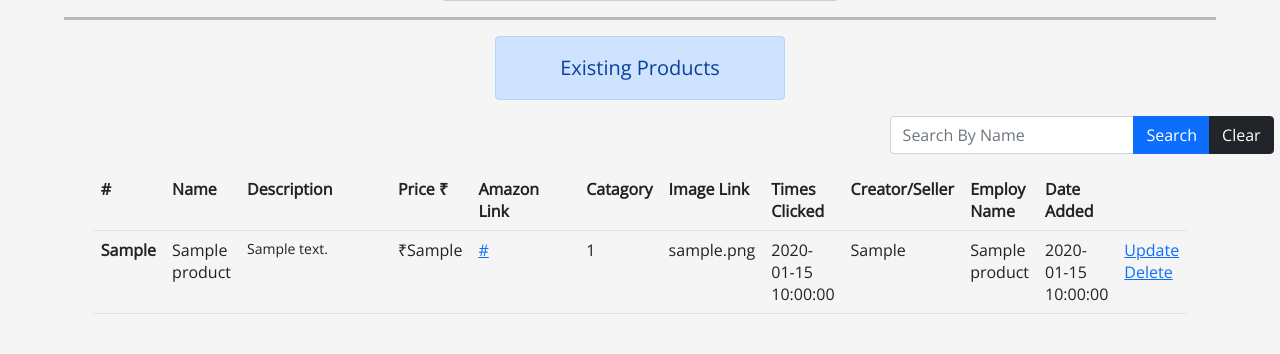
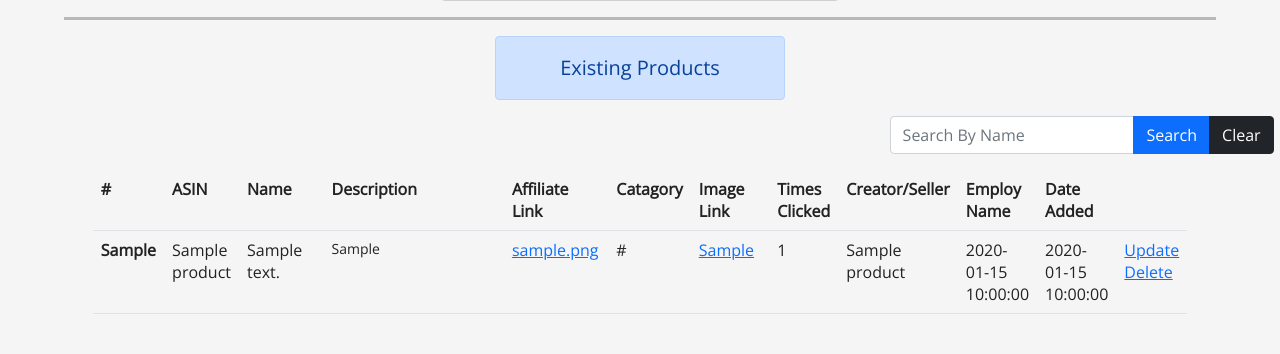
Before and after one commit to sushaanpatel/amazon-finds, a Flask app: page /products in a window 1280 px wide. Shown: the part 488-842 px from the top of the page. Run offline with Flask 2, Linux system fonts and the light colour scheme; a user stored in the database is signed in; tables that the repository leaves empty or names only in its code hold one stand-in row (values such as "Sample post"); some libraries are stand-ins or nearby versions.

Commit message:
changed table to be compatible with scrapper and tested /update

```diff
--- a/finds.py
+++ b/finds.py
@@ -26,6 +26,8 @@ global uperr
 uperr = ""
 global product_list
 product_list = []
+global display_list
+display_list = []
 global current_page
 current_page = ""
 global fromadminsearch
@@ -53,7 +55,20 @@ def index():
     global proderr
     proderr = ""
     global product_list
-    product_list = []
+    db = con.cursor()
+    db.execute("SELECT * FROM products")
+    product_list = db.fetchall()
+    global display_list
+    display_list = []
+    i = 0
+    while True:
+        temp = []
+        i = 0
+        while i < 3:
+            temp.append(product_list[i])
+            i=+1
+        display_list.append(temp)
+
     return render_template('index.html')
 
 @app.route('/admin', methods = ["POST", "GET"])
@@ -105,7 +120,11 @@ def add():
     if request.method == "POST":
         # product_id, asin, name, description, catagory, link, image, creator, employ_name, date, times_clicked
         asin = request.form['asin'].upper()
-        product = getall(asin)
+        try:
+            product = getall(asin)
+        except:
+            proderr = "Product Not Found"
+            return redirect('/products')
         title = product['name']
         image = product['image']
         descrip = request.form['product-description']
@@ -146,7 +165,11 @@ def update(prod_id):
     global uperr
     if request.method == "POST":
         asin = request.form['asin'].upper()
-        product = getall(asin)
+        try:
+            product = getall(asin)
+        except:
+            uperr = "Product Not Found"
+            return redirect(f'/update/{prod_id}')
         title = product['name']
         image = product['image']
         descrip = request.form['product-description']
--- a/templates/products.html
+++ b/templates/products.html
@@ -118,12 +118,13 @@
             <table class="table white" style="width: 90%;">
                 <tr>
                     <th scope="col">#</th>
-                    <th scope="col">Name</th>
+                    <th scope="col">ASIN</th>
+                    <th scope="col" style="width: 10%;">Name</th>
                     <th scope="col" style="width: 30%;">Description</th>
-                    <th scope="col">Price ₹</th>
-                    <th scope="col" style="width: 20%;">Amazon Link</th>
+                    <!-- <th scope="col">Price ₹</th> -->
+                    <th scope="col" style="width: 15%;">Affiliate Link</th>
                     <th scope="col">Catagory</th>
-                    <th scope="col">Image Link</th>
+                    <th scope="col" style="width: 10%;">Image Link</th>
                     <th scope="col">Times Clicked</th>
                     <th scope="col">Creator/Seller</th>
                     <th scope="col">Employ Name</th>
@@ -134,15 +135,15 @@
                 <tr>
                     <th scope="row">{{p[0]}}</th>
                     <td>{{p[1]}}</td>
-                    <td><pre class="white">{{p[2]}}</pre></td>
-                    <td>₹{{p[3]}}</td>
-                    <td style="word-break:break-all;"><a href="{{p[4]}}" target="_blank">{{p[4]}}</a></td>
+                    <td>{{p[2]}}</td>
+                    <td><pre class="white">{{p[3]}}</pre></td>
+                    <td style="word-break:break-all;"><a href="{{p[4]}}" target="_blank">{{p[5]}}</a></td>
+                    <td>{{p[4]}}</td>
+                    <td style="word-break: break-all;"><a href="{{p[6]}}" target="_blank">{{p[6]}}</a></td>
                     <td>{{p[10]}}</td>
-                    <td>{{p[5]}}</td>
-                    <td>{{p[9]}}</td>
-                    <td>{{p[6]}}</td>
                     <td>{{p[7]}}</td>
                     <td>{{p[8]}}</td>
+                    <td>{{p[9]}}</td>
                     <td>
                         <a href="/update/{{p[0]}}">Update</a>
                         <br>
```
Also changed, not shown: templates/update.html (+6 -6 lines).
